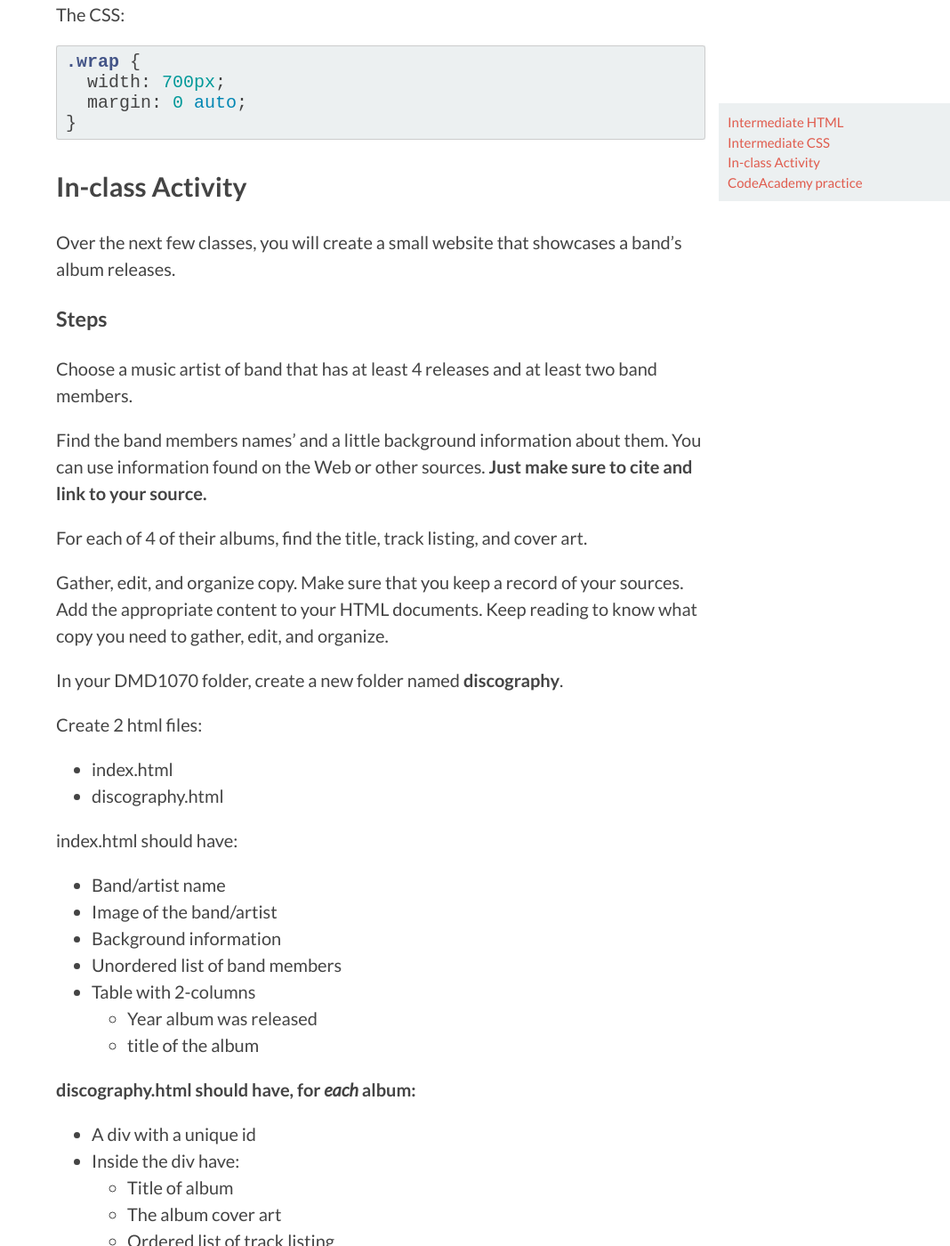
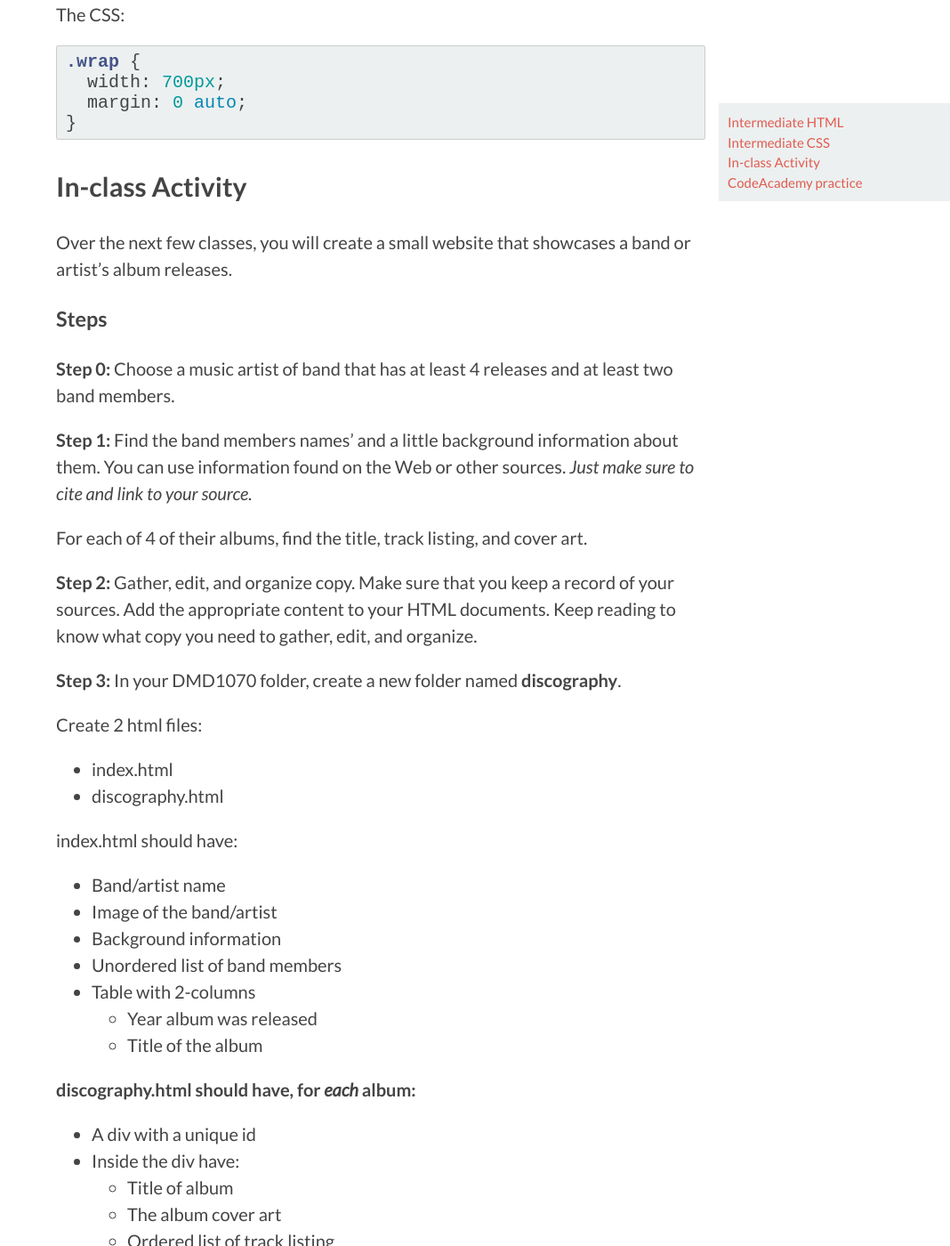
Before and after one commit to DMD1070/DMD1070.github.io, a Jekyll site: the page built from lessons/5-intermediate-html-css.md, in a window 1280 px wide and 1400 px high, scrolled down 4007 px. Shown: the whole window at 89% size, without its empty margins (212-1280 px from the left). Built offline with Jekyll 4.4.1, drawn with Linux system fonts in a browser that asks for light colours; some of the changed text lies outside the part shown.

Commit message:
clean up assignment

```diff
--- a/lessons/5-intermediate-html-css.md
+++ b/lessons/5-intermediate-html-css.md
@@ -172,19 +172,19 @@ The CSS:
 
 ## In-class Activity
 
-Over the next few classes, you will create a small website that showcases a band’s album releases.
+Over the next few classes, you will create a small website that showcases a band or artist’s album releases.
 
 ### Steps
 
-Choose a music artist of band that has at least 4 releases and at least two band members.
+**Step 0:** Choose a music artist of band that has at least 4 releases and at least two band members.
 
-Find the band members names' and a little background information about them. You can use information found on the Web or other sources. **Just make sure to cite and link to your source.**
+**Step 1:** Find the band members names' and a little background information about them. You can use information found on the Web or other sources. *Just make sure to cite and link to your source.*
 
 For each of 4 of their albums, find the title, track listing, and cover art.
 
-Gather, edit, and organize copy. Make sure that you keep a record of your sources. Add the appropriate content to your HTML documents. Keep reading to know what copy you need to gather, edit, and organize.
+**Step 2:** Gather, edit, and organize copy. Make sure that you keep a record of your sources. Add the appropriate content to your HTML documents. Keep reading to know what copy you need to gather, edit, and organize.
 
-In your DMD1070 folder, create a new folder named **discography**.
+**Step 3:** In your DMD1070 folder, create a new folder named **discography**.
 
 Create 2 html files:
 
@@ -199,7 +199,7 @@ index.html should have:
 - Unordered list of band members
 - Table with 2-columns
   - Year album was released
-  - title of the album
+  - Title of the album
 
 **discography.html should have, for *each* album:**
 
@@ -210,6 +210,9 @@ index.html should have:
   - Ordered list of track listing
   - Link (Back) to about page
 
+**Step 4:** [Validate your HTML](https://validator.w3.org/).
+
+
 This activity is originally from [Teach the Web](http://teachtheweb.com/course_materials/discography_1.php)
 
 ## CodeAcademy practice
```
